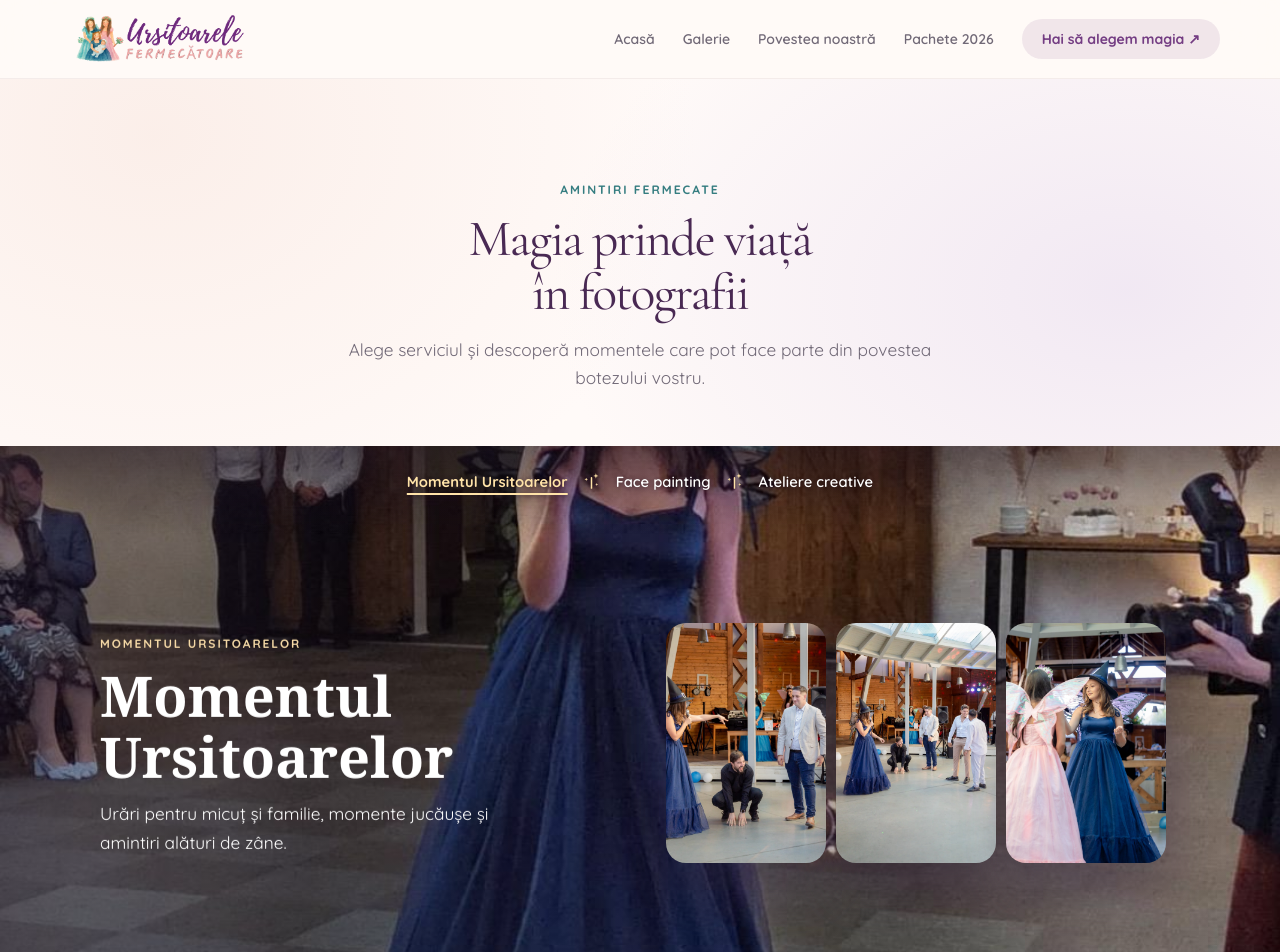
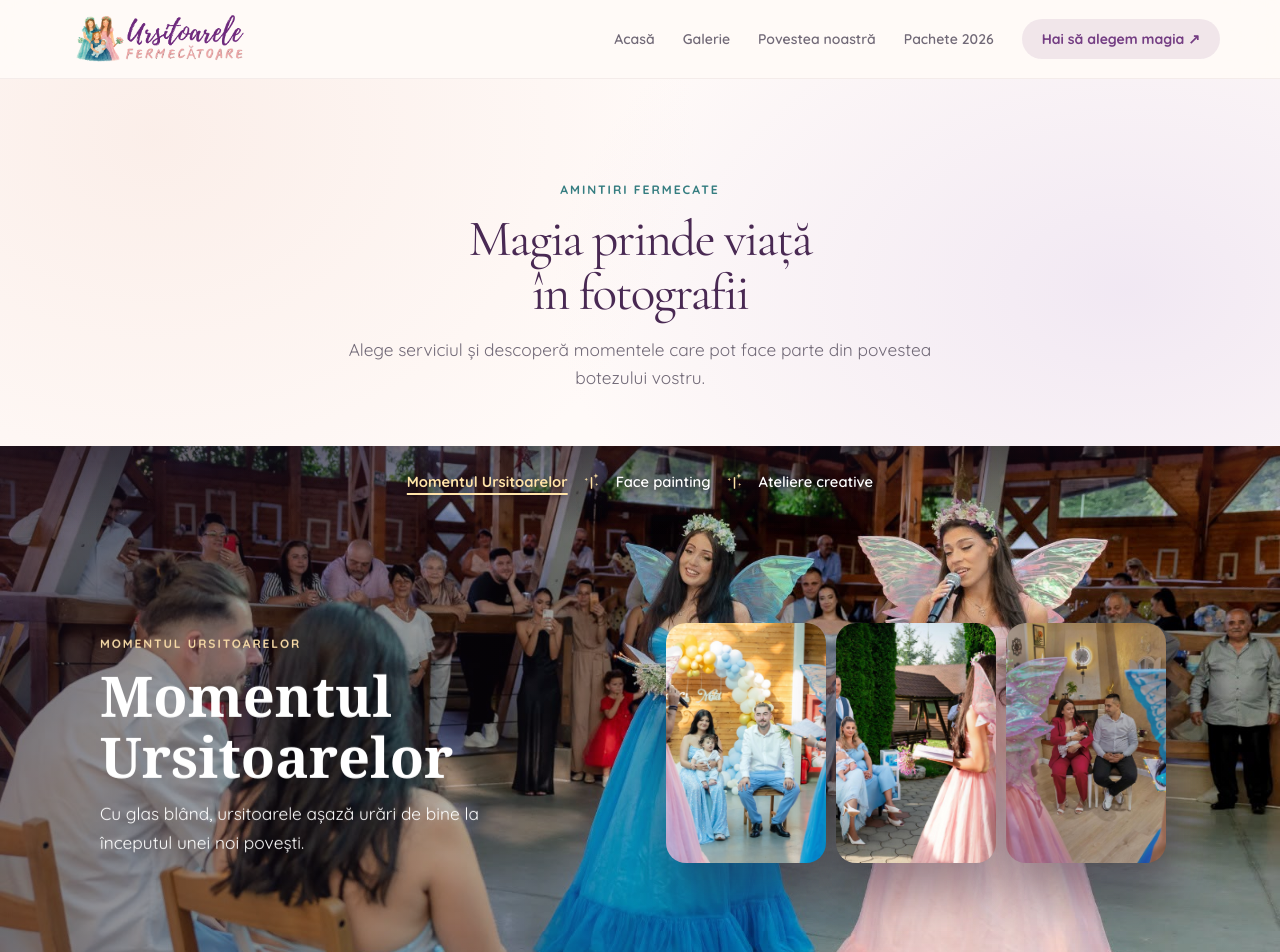
Before and after one commit to anndra17/FairiesWebsite, an Angular app: page /galerie in a window 1280 px wide. Shown: the top 952 px of the page. Built offline with nearby package versions, Linux system fonts and the light colour scheme.

Commit message:
Add photo-specific stories to the gallery
Show a distinct caption for each gallery photo and track slides by photo and story. Refresh the Ursitoare photo lineup and remove the unused Malefica2 image.

```diff
--- a/src/app/features/gallery/gallery-page.component.html
+++ b/src/app/features/gallery/gallery-page.component.html
@@ -30,7 +30,7 @@
     </nav>
 
     <div class="slide" [attr.aria-label]="activeCategory.title">
-      @for (photo of visiblePhotos; track photo.src; let i = $index) {
+      @for (photo of visiblePhotos; track photo.src + photo.story; let i = $index) {
         <div
           class="item"
           [style.background-image]="'url(' + photo.src + ')'"
@@ -40,7 +40,7 @@
             <div class="content">
               <span class="content-kicker">{{ activeCategory.label }}</span>
               <h2 class="name">{{ activeCategory.title }}</h2>
-              <p class="description">{{ activeCategory.description }}</p>
+              <p class="description">{{ activePhoto.story }}</p>
             </div>
           }
         </div>
--- a/src/app/features/gallery/gallery-page.component.ts
+++ b/src/app/features/gallery/gallery-page.component.ts
@@ -3,6 +3,7 @@ import { Component } from '@angular/core';
 interface GalleryPhoto {
   src: string;
   alt: string;
+  story: string;
 }
 
 interface GalleryCategory {
@@ -26,18 +27,16 @@ export class GalleryPageComponent {
       title: 'Momentul Ursitoarelor',
       description: 'Urări pentru micuț și familie, momente jucăușe și amintiri alături de zâne.',
       photos: [
-        { src: '/assets/gallery/Ursitoare/Malefica.jpeg', alt: 'Ursitoarea Malefica la eveniment' },
-        { src: '/assets/gallery/Ursitoare/Malefica2.jpeg', alt: 'Moment artistic cu ursitoarea Malefica' },
-        { src: '/assets/gallery/Ursitoare/MaleficaSiBroscuta.jpeg', alt: 'Ursitoarea Malefica și broscuța' },
-        { src: '/assets/gallery/Ursitoare/MaleficaSiPruncii.jpeg', alt: 'Ursitoarea alături de copii' },
-        { src: '/assets/gallery/Ursitoare/MaleficaSiZanaBuna.jpeg', alt: 'Malefica și zâna bună' },
-        { src: '/assets/gallery/Ursitoare/ParintiIntreAripi.jpeg', alt: 'Părinții înconjurați de aripi de zână' },
-        { src: '/assets/gallery/Ursitoare/ParintiIntreUrsitoare.jpeg', alt: 'Părinții alături de ursitoare' },
-        { src: '/assets/gallery/Ursitoare/PozaFinalFamilie.jpeg', alt: 'Fotografie de familie la finalul spectacolului' },
-        { src: '/assets/gallery/Ursitoare/PozaUrsittoareVeche.jpeg', alt: 'Ursitoare la un eveniment de familie' },
-        { src: '/assets/gallery/Ursitoare/UrsitoareFamilieExterior.jpeg', alt: 'Ursitoare și familie în aer liber' },
-        { src: '/assets/gallery/Ursitoare/UrsitoareUrari.jpeg', alt: 'Ursitoarele rostesc urări pentru copil' },
-        { src: '/assets/gallery/Ursitoare/ZaneBuneExterior.jpeg', alt: 'Zâne bune la un eveniment în aer liber' },
+        { src: '/assets/gallery/Ursitoare/PozaUrsittoareVeche.jpeg', alt: 'Ursitoare la un eveniment de familie', story: 'Printre urări și zâmbete, rămâne o clipă de poveste surprinsă în fotografie.' },
+        { src: '/assets/gallery/Ursitoare/UrsitoareUrari.jpeg', alt: 'Ursitoarele rostesc urări pentru copil', story: 'Cu glas blând, ursitoarele așază urări de bine la începutul unei noi povești.' },
+        { src: '/assets/gallery/Ursitoare/ParintiIntreUrsitoare.jpeg', alt: 'Părinții alături de ursitoare', story: 'Părinții sunt primiți în poveste, alături de ursitoarele care le aduc urări pentru micuț.' },
+        { src: '/assets/gallery/Ursitoare/ZaneBuneExterior.jpeg', alt: 'Zâne bune la un eveniment în aer liber', story: 'Zânele bune întâmpină familia în aer liber și deschid împreună o poveste nouă.' },
+        { src: '/assets/gallery/Ursitoare/ParintiIntreAripi.jpeg', alt: 'Părinții înconjurați de aripi de zână', story: 'Sub aripile zânelor, părinții primesc o urare plină de emoție și speranță.' },
+        { src: '/assets/gallery/Ursitoare/Malefica.jpeg', alt: 'Ursitoarea Malefica la eveniment', story: 'Malefica intră în scenă cu un strop de mister și mult farmec.' },
+        { src: '/assets/gallery/Ursitoare/MaleficaSiZanaBuna.jpeg', alt: 'Malefica și zâna bună', story: 'Când zâna bună și Malefica se întâlnesc, povestea capătă o întorsătură neașteptată.' },
+        { src: '/assets/gallery/Ursitoare/MaleficaSiPruncii.jpeg', alt: 'Ursitoarea alături de copii', story: 'Un alt zâmbet, încă o urare și o clipă de poveste împărtășită cu cei mici.' },
+        { src: '/assets/gallery/Ursitoare/PozaFinalFamilie.jpeg', alt: 'Fotografie de familie la finalul spectacolului', story: 'Povestea se încheie cu toți cei dragi împreună, într-o fotografie de păstrat.' },
+        { src: '/assets/gallery/Ursitoare/UrsitoareFamilieExterior.jpeg', alt: 'Ursitoare și familie în aer liber', story: 'În aer liber, familia și zânele împart zâmbete sub cerul evenimentului.' },
       ],
     },
     {
@@ -46,15 +45,15 @@ export class GalleryPageComponent {
       title: 'Pictură pe față',
       description: 'Cei mici își aleg personajul preferat, iar imaginația prinde culoare.',
       photos: [
-        { src: '/assets/gallery/FacePainting/Ananas.jpeg', alt: 'Pictură pe față cu ananas' },
-        { src: '/assets/gallery/FacePainting/Batman.jpeg', alt: 'Pictură pe față cu Batman' },
-        { src: '/assets/gallery/FacePainting/bee.jpeg', alt: 'Pictură pe față cu o albină' },
-        { src: '/assets/gallery/FacePainting/Capybara.jpeg', alt: 'Pictură pe față cu o capibara' },
-        { src: '/assets/gallery/FacePainting/Cirese.jpeg', alt: 'Pictură pe față cu cireșe' },
-        { src: '/assets/gallery/FacePainting/Spiderman.jpeg', alt: 'Pictură pe față cu Spider-Man' },
-        { src: '/assets/gallery/FacePainting/stitch.jpeg', alt: 'Pictură pe față cu Stitch' },
-        { src: '/assets/gallery/FacePainting/tulips.jpeg', alt: 'Pictură pe față cu lalele' },
-        { src: '/assets/gallery/FacePainting/tulips2.jpg', alt: 'Un alt model de pictură cu lalele' },
+        { src: '/assets/gallery/FacePainting/Ananas.jpeg', alt: 'Pictură pe față cu ananas', story: 'Un ananas vesel aduce o pată de culoare și un zâmbet jucăuș.' },
+        { src: '/assets/gallery/FacePainting/Batman.jpeg', alt: 'Pictură pe față cu Batman', story: 'Cu masca lui Batman, micul erou e gata să salveze ringul de dans.' },
+        { src: '/assets/gallery/FacePainting/bee.jpeg', alt: 'Pictură pe față cu o albină', story: 'O albinuță zumzăie pe obraz și pornește în zbor spre următoarea aventură.' },
+        { src: '/assets/gallery/FacePainting/Capybara.jpeg', alt: 'Pictură pe față cu o capibara', story: 'Capibara cea blândă transformă pictura pe față într-o întâlnire simpatică.' },
+        { src: '/assets/gallery/FacePainting/Cirese.jpeg', alt: 'Pictură pe față cu cireșe', story: 'Două cireșe roșii aduc un strop de vară și prospețime pe chipul copilului.' },
+        { src: '/assets/gallery/FacePainting/Spiderman.jpeg', alt: 'Pictură pe față cu Spider-Man', story: 'Spider-Man e pregătit să țese o pânză de voie bună printre invitați.' },
+        { src: '/assets/gallery/FacePainting/stitch.jpeg', alt: 'Pictură pe față cu Stitch', story: 'Stitch se alătură petrecerii și promite o aventură plină de pozne.' },
+        { src: '/assets/gallery/FacePainting/tulips.jpeg', alt: 'Pictură pe față cu lalele', story: 'Lalelele înfloresc pe chip, într-un desen delicat ales de un mic iubitor de flori.' },
+        { src: '/assets/gallery/FacePainting/tulips2.jpg', alt: 'Un alt model de pictură cu lalele', story: 'Un alt buchet de lalele colorează joaca și face loc unei noi povești.' },
       ],
     },
     {
@@ -63,10 +62,10 @@ export class GalleryPageComponent {
       title: 'Ateliere creative',
       description: 'Mânuțe ocupate, imaginație în voie și creații pe care copiii le iau acasă.',
       photos: [
-        { src: '/assets/gallery/Atelier/AripiFinalizate.jpeg', alt: 'Aripi de zână create la atelier' },
-        { src: '/assets/gallery/Atelier/AtelierAripi.jpeg', alt: 'Copiii creează aripi de zână' },
-        { src: '/assets/gallery/Atelier/ReciclARTAdulti.jpeg', alt: 'Activitate creativă ReciclART' },
-        { src: '/assets/gallery/Atelier/SetupReciclART.jpeg', alt: 'Materiale pregătite pentru atelierul ReciclART' },
+        { src: '/assets/gallery/Atelier/AripiFinalizate.jpeg', alt: 'Aripi de zână create la atelier', story: 'Aripile sunt gata: fiecare copil pleacă acasă cu o creație făcută chiar de el.' },
+        { src: '/assets/gallery/Atelier/AtelierAripi.jpeg', alt: 'Copiii creează aripi de zână', story: 'Cu materiale colorate și multă imaginație, copiii își construiesc propriile aripi.' },
+        { src: '/assets/gallery/Atelier/ReciclARTAdulti.jpeg', alt: 'Activitate creativă ReciclART', story: 'La ReciclART, obiectele primesc o nouă viață prin idei și mâini harnice.' },
+        { src: '/assets/gallery/Atelier/SetupReciclART.jpeg', alt: 'Materiale pregătite pentru atelierul ReciclART', story: 'Materialele sunt pregătite, iar masa de lucru așteaptă să înceapă aventura creativă.' },
       ],
     },
   ];
@@ -76,6 +75,10 @@ export class GalleryPageComponent {
 
   protected get activeCategory(): GalleryCategory {
     return this.categories[this.activeCategoryIndex];
+  }
+
+  protected get activePhoto(): GalleryPhoto {
+    return this.visiblePhotos[1] ?? this.visiblePhotos[0];
   }
 
   protected selectCategory(index: number): void {
```
Also changed, not shown: public/assets/gallery/Ursitoare/Malefica2.jpeg (deleted).
